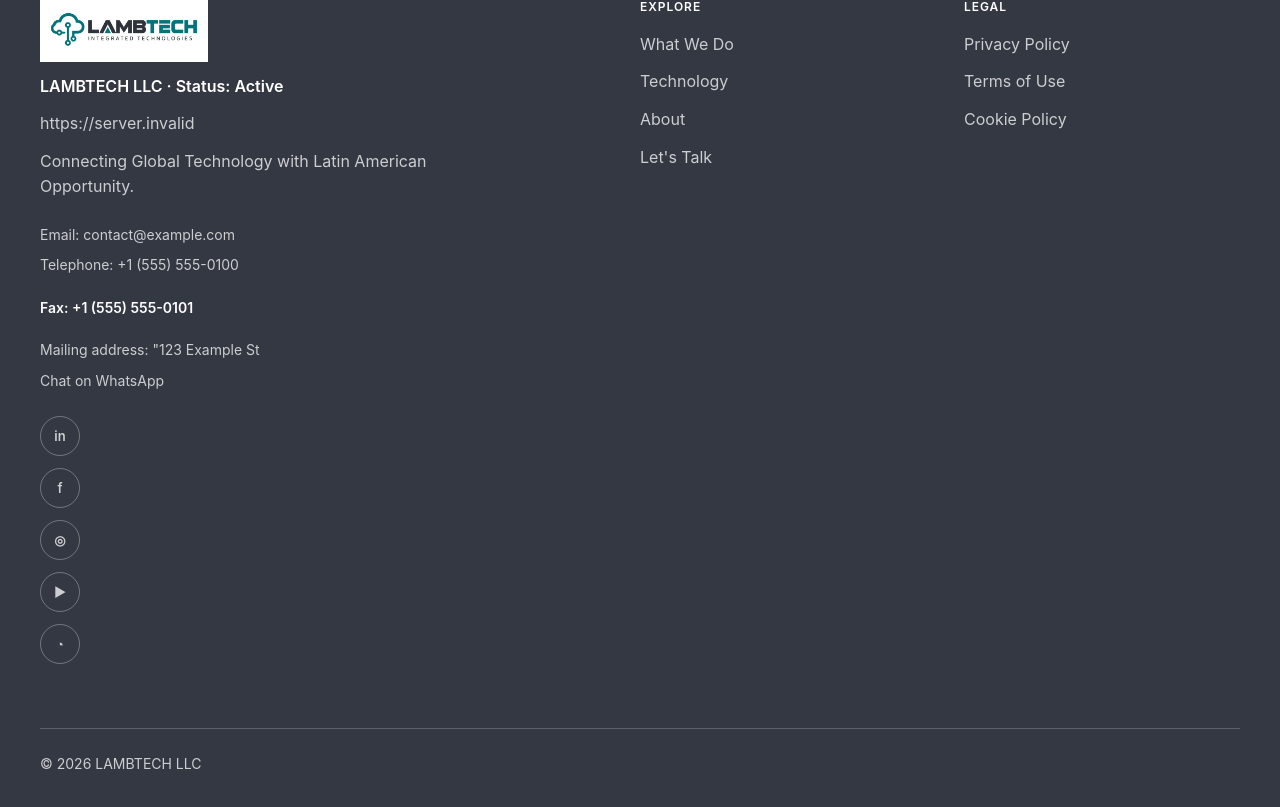
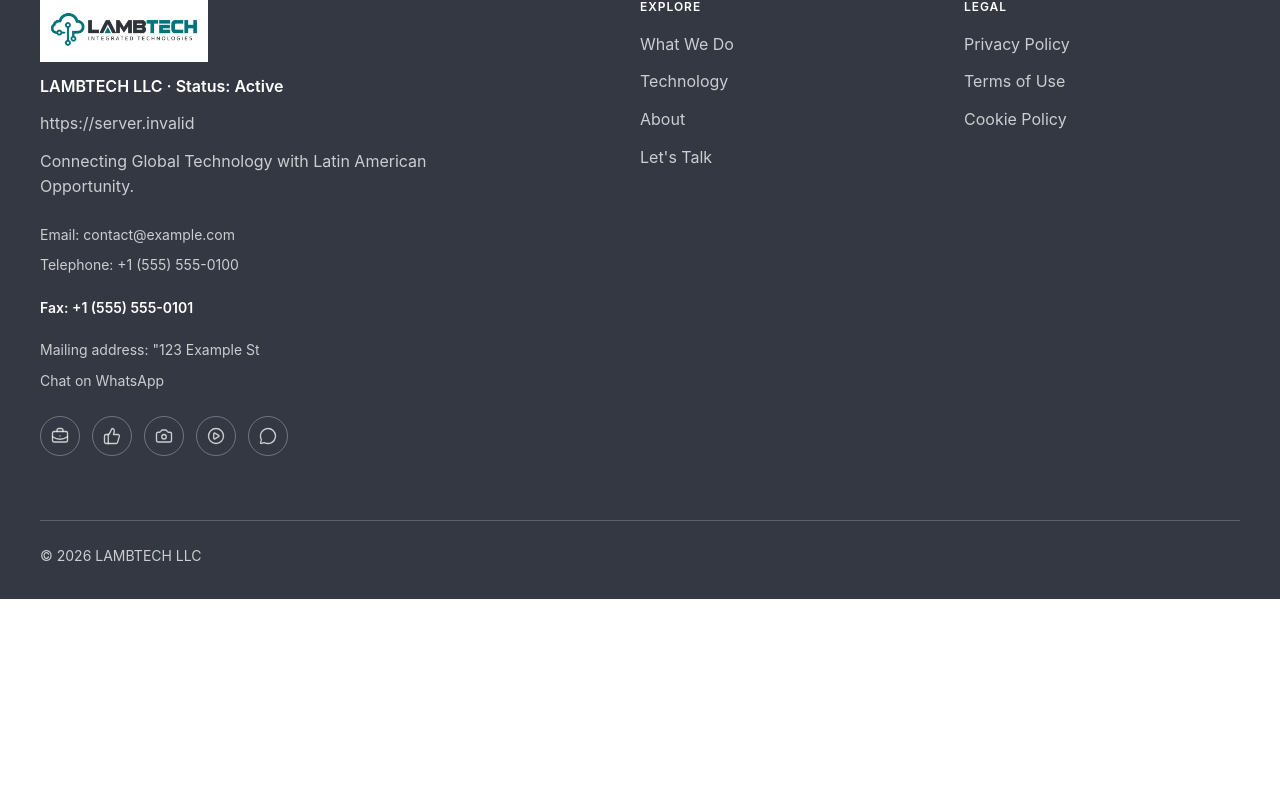
Before and after one commit to allanbarahona-web3/lambtechllc_web, a Next.js app in the folder apps/web/: page /en/cookies in a window 1280 px wide. Shown: the part 829-1636 px from the top of the page. After the commit the page ends 1428 px from the top, so only its background shows below. Built offline with nearby package versions, Linux system fonts and the light colour scheme; no server answers.

Commit message:
fix(web): refine whatsapp floating button and social icon visibility

```diff
--- a/apps/web/package.json
+++ b/apps/web/package.json
@@ -11,6 +11,7 @@
   },
   "dependencies": {
     "i18next": "^26.4.7",
+    "lucide-react": "^1.59.0",
     "next": "16.4.2",
     "react": "19.3.0",
     "react-dom": "19.3.0"
--- a/apps/web/src/app/globals.css
+++ b/apps/web/src/app/globals.css
@@ -735,6 +735,7 @@ section[id] {
 .contact-form-wrap {
   max-width: 52rem;
   margin-top: clamp(var(--space-7), 7vw, var(--space-9));
+  scroll-margin-bottom: 5rem;
 }
 
 .contact-form {
@@ -882,7 +883,8 @@ section[id] {
   gap: var(--space-3);
 }
 
-.social-links a {
+.social-links a,
+.social-links__item {
   display: inline-flex;
   align-items: center;
   justify-content: center;
@@ -891,14 +893,23 @@ section[id] {
   border: var(--border-width) solid rgb(255 255 255 / 30%);
   border-radius: 50%;
   color: var(--color-surface-base);
-  font-size: 0.8125rem;
-  font-weight: 600;
+}
+
+.social-links a svg,
+.social-links__item svg {
+  width: 1.125rem;
+  height: 1.125rem;
 }
 
 .social-links a:hover {
   border-color: var(--color-surface-base);
   background: rgb(255 255 255 / 12%);
   text-decoration: none;
+}
+
+.social-links__item--disabled {
+  opacity: 0.38;
+  cursor: not-allowed;
 }
 
 .site-footer__heading {
@@ -916,6 +927,12 @@ section[id] {
   margin: 0;
   padding: 0;
   list-style: none;
+}
+
+.site-footer .social-links ul {
+  display: flex;
+  flex-wrap: wrap;
+  gap: var(--space-3);
 }
 
 .site-footer a {
@@ -937,34 +954,66 @@ section[id] {
 
 .whatsapp-button {
   position: fixed;
-  z-index: 15;
-  right: var(--space-5);
-  bottom: var(--space-5);
+  z-index: 25;
+  right: max(var(--space-5), env(safe-area-inset-right));
+  bottom: max(var(--space-5), env(safe-area-inset-bottom));
   display: inline-flex;
   align-items: center;
-  gap: var(--space-2);
-  min-height: 2.75rem;
-  padding: 0.625rem 0.875rem;
+  justify-content: center;
+  width: 3.5rem;
+  height: 3.5rem;
+  padding: 0;
   border: var(--border-width) solid var(--color-brand-teal);
-  border-radius: var(--radius-control);
+  border-radius: 50%;
   background: var(--color-brand-teal);
   color: var(--color-surface-base);
-  font-size: 0.875rem;
-  font-weight: 600;
-  line-height: 1.2;
   text-decoration: none;
+  box-shadow: 0 0.5rem 1.5rem rgb(51 56 66 / 18%);
+  transition:
+    background-color var(--duration-fast) var(--ease-standard),
+    border-color var(--duration-fast) var(--ease-standard),
+    box-shadow var(--duration-fast) var(--ease-standard),
+    transform var(--duration-fast) var(--ease-standard);
 }
 
-.whatsapp-button:hover {
+.whatsapp-button:hover,
+.whatsapp-button:focus-visible {
   background: var(--color-brand-teal-hover);
   border-color: var(--color-brand-teal-hover);
   color: var(--color-surface-base);
+  box-shadow: 0 0.75rem 1.75rem rgb(51 56 66 / 24%);
+  transform: scale(1.06);
 }
 
 .whatsapp-button svg {
-  width: 1.125rem;
-  height: 1.125rem;
-  fill: currentColor;
+  width: 1.5rem;
+  height: 1.5rem;
+}
+
+.whatsapp-button__tooltip {
+  position: absolute;
+  right: calc(100% + var(--space-3));
+  width: max-content;
+  padding: var(--space-2) var(--space-3);
+  border: var(--border-width) solid var(--color-border-subtle);
+  border-radius: var(--radius-control);
+  background: var(--color-surface-base);
+  color: var(--color-text-primary);
+  font-size: 0.75rem;
+  font-weight: 600;
+  line-height: 1.2;
+  opacity: 0;
+  pointer-events: none;
+  transform: translateX(0.25rem);
+  transition:
+    opacity var(--duration-fast) var(--ease-standard),
+    transform var(--duration-fast) var(--ease-standard);
+}
+
+.whatsapp-button:hover .whatsapp-button__tooltip,
+.whatsapp-button:focus-visible .whatsapp-button__tooltip {
+  opacity: 1;
+  transform: translateX(0);
 }
 
 .legal-page {
@@ -1034,10 +1083,6 @@ section[id] {
     gap: var(--space-3);
   }
 
-  .whatsapp-button {
-    right: var(--space-4);
-    bottom: var(--space-4);
-  }
 }
 
 @media (max-width: 39.99rem) {
--- a/apps/web/src/components/company/social-links.tsx
+++ b/apps/web/src/components/company/social-links.tsx
@@ -1,3 +1,11 @@
+import {
+  BriefcaseBusiness,
+  Camera,
+  CirclePlay,
+  MessageCircle,
+  ThumbsUp,
+  type LucideIcon,
+} from "lucide-react";
 import type { SocialPlatform } from "@/config/public-company";
 
 type SocialLinksProps = {
@@ -8,28 +16,40 @@ type SocialLinksProps = {
 
 const socialOrder: SocialPlatform[] = ["linkedin", "facebook", "instagram", "youtube", "whatsapp"];
 
-const socialMarks: Record<SocialPlatform, string> = {
-  facebook: "f",
-  instagram: "◎",
-  linkedin: "in",
-  whatsapp: "◔",
-  youtube: "▶",
+const socialIcons: Record<SocialPlatform, LucideIcon> = {
+  facebook: ThumbsUp,
+  instagram: Camera,
+  linkedin: BriefcaseBusiness,
+  whatsapp: MessageCircle,
+  youtube: CirclePlay,
 };
 
 export function SocialLinks({ label, labels, links }: SocialLinksProps) {
-  const available = socialOrder.filter((platform) => links[platform]);
-  if (!available.length) return null;
+  const isDevelopmentPreview = process.env.NODE_ENV === "development";
+  const platforms = isDevelopmentPreview ? socialOrder : socialOrder.filter((platform) => links[platform]);
+  if (!platforms.length) return null;
 
   return (
     <nav aria-label={label} className="social-links">
       <ul>
-        {available.map((platform) => (
-          <li key={platform}>
-            <a aria-label={labels[platform]} href={links[platform]} rel="noopener noreferrer" target="_blank">
-              <span aria-hidden="true">{socialMarks[platform]}</span>
-            </a>
-          </li>
-        ))}
+        {platforms.map((platform) => {
+          const Icon = socialIcons[platform];
+          const url = links[platform];
+
+          return (
+            <li key={platform}>
+              {url ? (
+                <a aria-label={labels[platform]} href={url} rel="noopener noreferrer" target="_blank">
+                  <Icon aria-hidden="true" strokeWidth={1.8} />
+                </a>
+              ) : (
+                <span aria-disabled="true" aria-label={labels[platform]} className="social-links__item social-links__item--disabled">
+                  <Icon aria-hidden="true" strokeWidth={1.8} />
+                </span>
+              )}
+            </li>
+          );
+        })}
       </ul>
     </nav>
   );
--- a/apps/web/src/components/company/whatsapp-button.tsx
+++ b/apps/web/src/components/company/whatsapp-button.tsx
@@ -1,3 +1,5 @@
+import { MessageCircle } from "lucide-react";
+
 type WhatsAppButtonProps = {
   label: string;
   url?: string;
@@ -8,11 +10,8 @@ export function WhatsAppButton({ label, url }: WhatsAppButtonProps) {
 
   return (
     <a aria-label={label} className="whatsapp-button" href={url} rel="noopener noreferrer" target="_blank">
-      <svg aria-hidden="true" focusable="false" viewBox="0 0 24 24">
-        <path d="M12 3.25a8.75 8.75 0 0 0-7.47 13.3L3.5 20.5l4.08-1.01A8.75 8.75 0 1 0 12 3.25Z" />
-        <path d="M9.08 7.77c.18-.42.37-.43.54-.44h.46c.14 0 .35.05.43.31l.66 1.56c.08.19.05.35-.03.49l-.32.44c-.08.11-.16.23-.07.42.09.18.4.67.86 1.08.59.53 1.08.69 1.27.77.19.09.3.08.41-.05l.52-.61c.12-.14.26-.17.44-.1l1.59.75c.25.12.3.23.28.43-.03.2-.22 1.16-.65 1.37-.43.22-1 .31-2.06-.16-.64-.28-1.47-.83-2.39-1.72-.71-.68-1.22-1.43-1.52-2.03-.3-.6-.06-1.22.21-1.54Z" />
-      </svg>
-      <span>{label}</span>
+      <MessageCircle aria-hidden="true" strokeWidth={1.8} />
+      <span className="whatsapp-button__tooltip" role="tooltip">{label}</span>
     </a>
   );
 }
```
Also changed, not shown: 1 other file (tests, documents, lock files or other folders).
